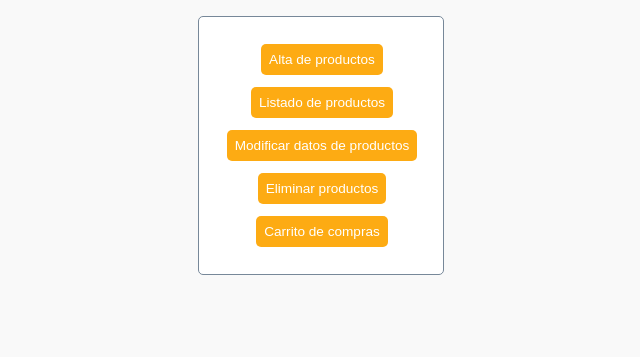
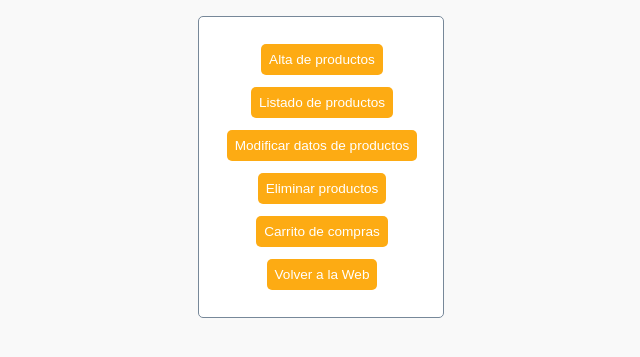
Before and after one commit to sosamarianac/TPO2_PetFam, a plain HTML site: page menu.html in a window 1280 px wide. Shown: the part 181-538 px from the top of the page, without its empty margins (319-959 px from the left). Drawn offline with Linux system fonts and the light colour scheme.

Commit message:
Botón de inicio

```diff
--- a/menu.html
+++ b/menu.html
@@ -33,6 +33,9 @@
             <tr>
                 <td class="contenedor-centrado "><a href="carrito1.html">Carrito de compras</a></td>
             </tr>
+            <tr>
+                <td class="contenedor-centrado "><a href="index.html">Volver a la Web</a></td>
+            </tr>
         </table>
 </body>
 
```
Also changed, not shown: index.html (+1 -1 lines).
